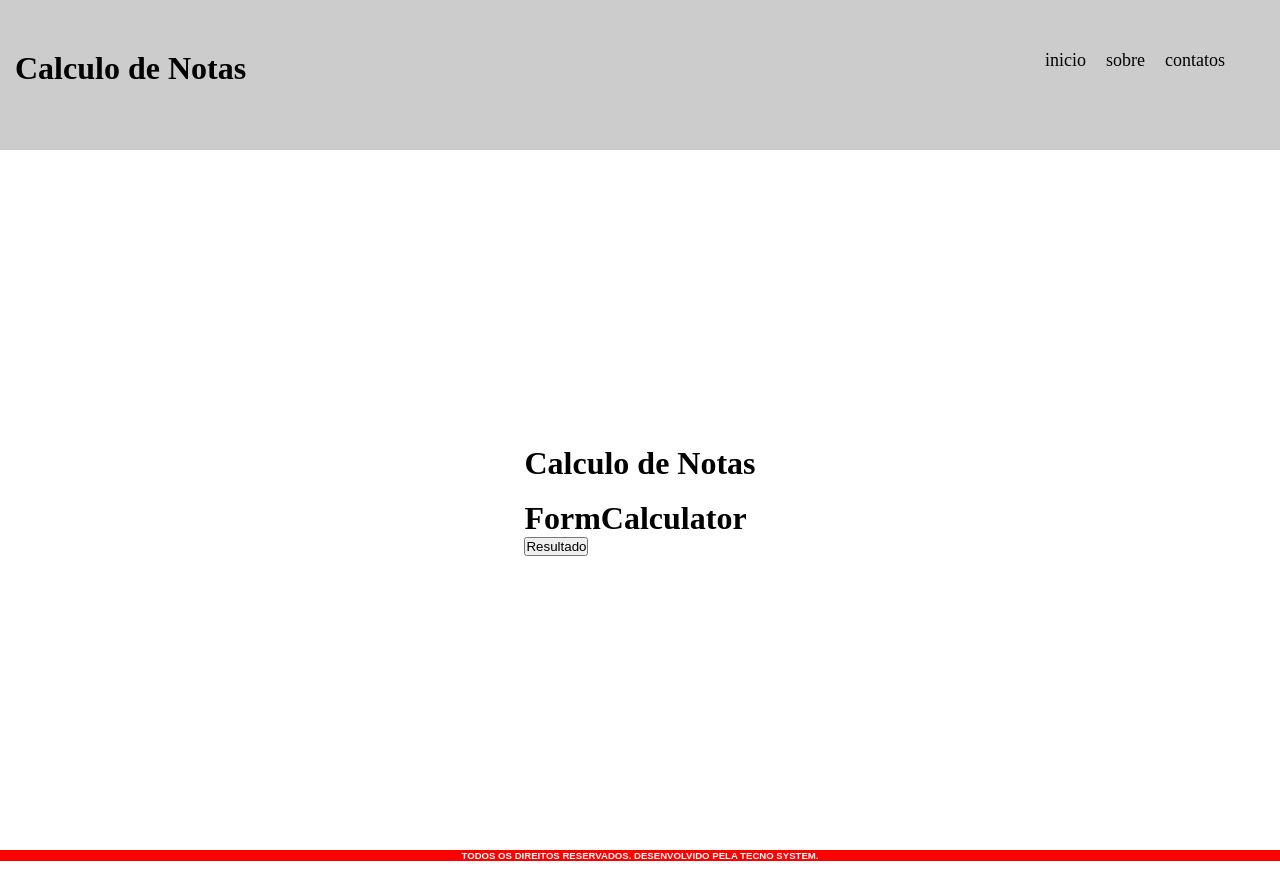
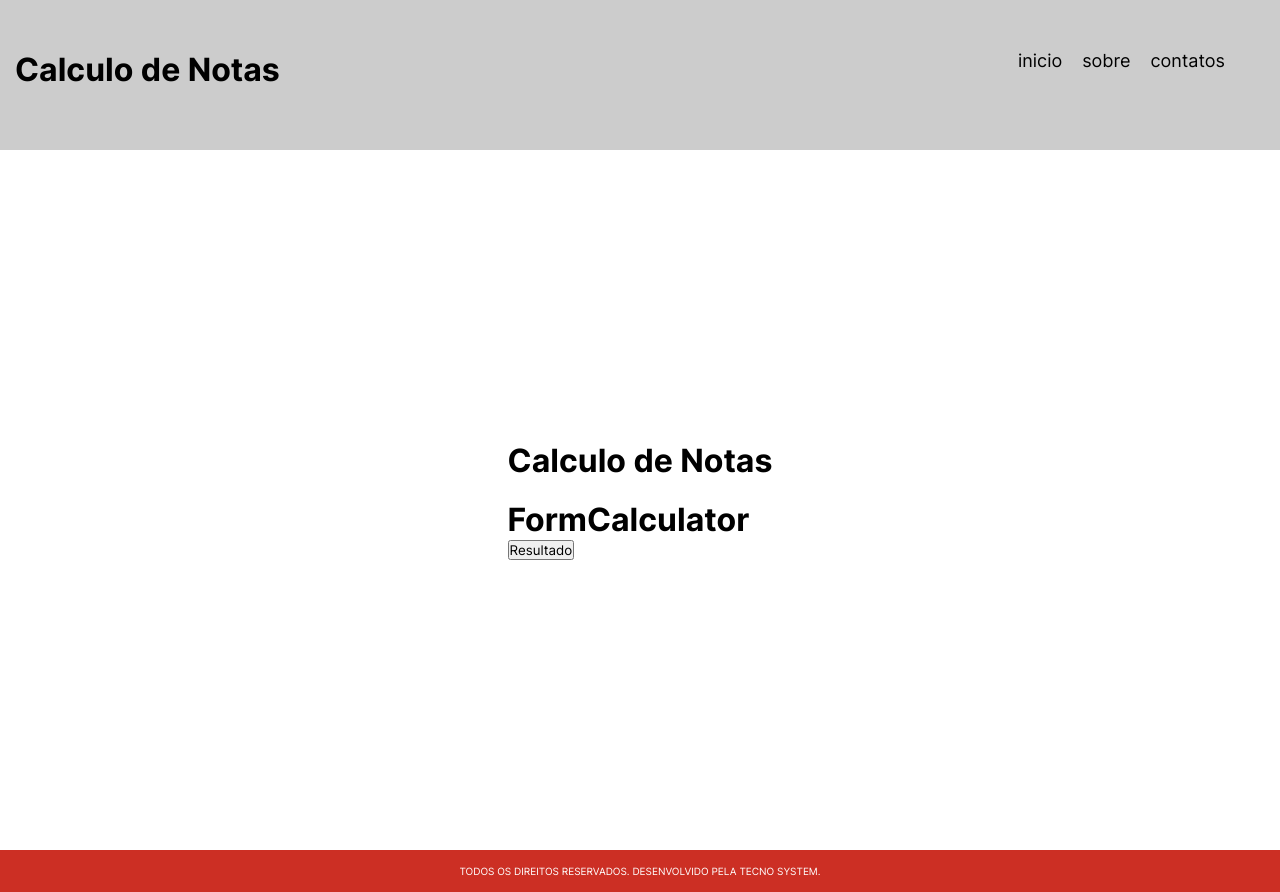
Before and after one commit to TecnoSystemEJ/calculodenotas, a React (Create React App) app: page / in a window 1280 px wide. Before the commit the page ends 861 px from the top, so only its background shows below. Built offline with nearby package versions, Linux system fonts and the light colour scheme.

Commit message:
Rodapé mudanças

```diff
--- a/src/Components/Footer/style.css
+++ b/src/Components/Footer/style.css
@@ -1,8 +1,8 @@
 .footer {
-    background-color: red;
+    background-color: #CC2F24;
     text-align: center;
-    font-family: Arial, Helvetica, sans-serif;
-    font-weight: bold;
-    font-size: 0.6rem;
+    font-size: 10px;
+    line-height: 12px;
     color: white;
+    padding: 15px;
 }
--- a/src/index.css
+++ b/src/index.css
@@ -2,4 +2,9 @@
   margin: 0;
   padding: 0;
   box-sizing: border-box;
+  font-family: Inter;
 }
+@font-face {
+  font-family: Inter;
+  src: url(./Assets/Fonts/Inter-VariableFont_slnt\,wght.ttf);
+}
```
Also changed, not shown: src/Assets/Fonts/Inter-VariableFont_slnt,wght.ttf (added).
